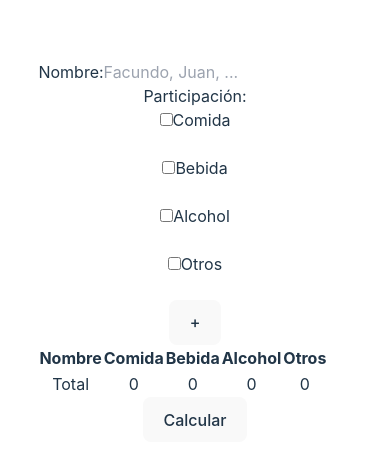
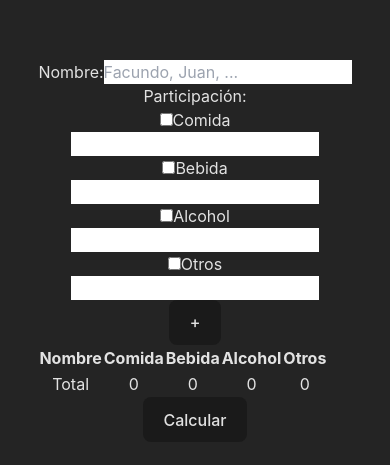
Before and after one commit to FacuRamosG/split-bill, a React (Vite) app: page / in a window 390 px wide. Shown: the part 171-636 px from the top of the page. Built offline with nearby package versions, Linux system fonts and the light colour scheme.

Commit message:
fix responsive

```diff
--- a/src/App.css
+++ b/src/App.css
@@ -1,6 +1,5 @@
 #root {
   max-width: 1280px;
   margin: 0 auto;
-  padding: 2rem;
   text-align: center;
 }
--- a/src/App.jsx
+++ b/src/App.jsx
@@ -122,9 +122,10 @@ function App() {
 
 
   return (
-    <div className="">
-      <form action="" className=''>
-        <div className="flex gap-6 justify-center items-start h-[250px]">
+    <div className="p-4">
+      <form action="" className='mb-8 sm:mb-0'>
+        <div className='flex gap-4'>
+          <div className="flex flex-col sm:flex-row gap-6 justify-center items-start h-[310px] sm:h-[250px]">
             <div className="flex flex-col justify-start gap-4 h-full">
               <label className="text-left">Nombre:</label>
               <input
@@ -147,7 +148,7 @@ function App() {
               </h3>
               <ul className="items-center w-full text-sm font-medium text-gray-900 bg-white border border-gray-200 rounded-lg  dark:bg-gray-700 dark:border-gray-600 dark:text-white">
                 <li className="w-full border-b flex justify-between border-gray-200 sm:border-b-0 sm:border-r dark:border-gray-600">
-                <div className="flex items-center pl-3">
+                  <div className="flex items-center justify-between pl-3">
                     <input
                       id="comida-checkbox-list"
                       type="checkbox"
@@ -183,7 +184,7 @@ function App() {
                 </li>
 
                 <li className="w-full border-b flex justify-between border-gray-200 sm:border-b-0 sm:border-r dark:border-gray-600">
-                <div className="flex items-center pl-3">
+                  <div className="flex items-center justify-between pl-3">
                     <input
                       id="bebida-checkbox-list"
                       type="checkbox"
@@ -275,7 +276,8 @@ function App() {
 
               </ul>
             </div>
-          <button onClick={addItem} className="h-16 mt-10">
+          </div>
+          <button onClick={addItem} className="h-16 sm:mt-9 m-auto sm:mx-0">
             +
           </button>
         </div>
--- a/src/index.css
+++ b/src/index.css
@@ -58,16 +58,3 @@ button:focus,
 button:focus-visible {
   outline: 4px auto -webkit-focus-ring-color;
 }
-
-@media (prefers-color-scheme: light) {
-  :root {
-    color: #213547;
-    background-color: #ffffff;
-  }
-  a:hover {
-    color: #747bff;
-  }
-  button {
-    background-color: #f9f9f9;
-  }
-}
```
Lines whose indentation alone changed are shown as unchanged.
